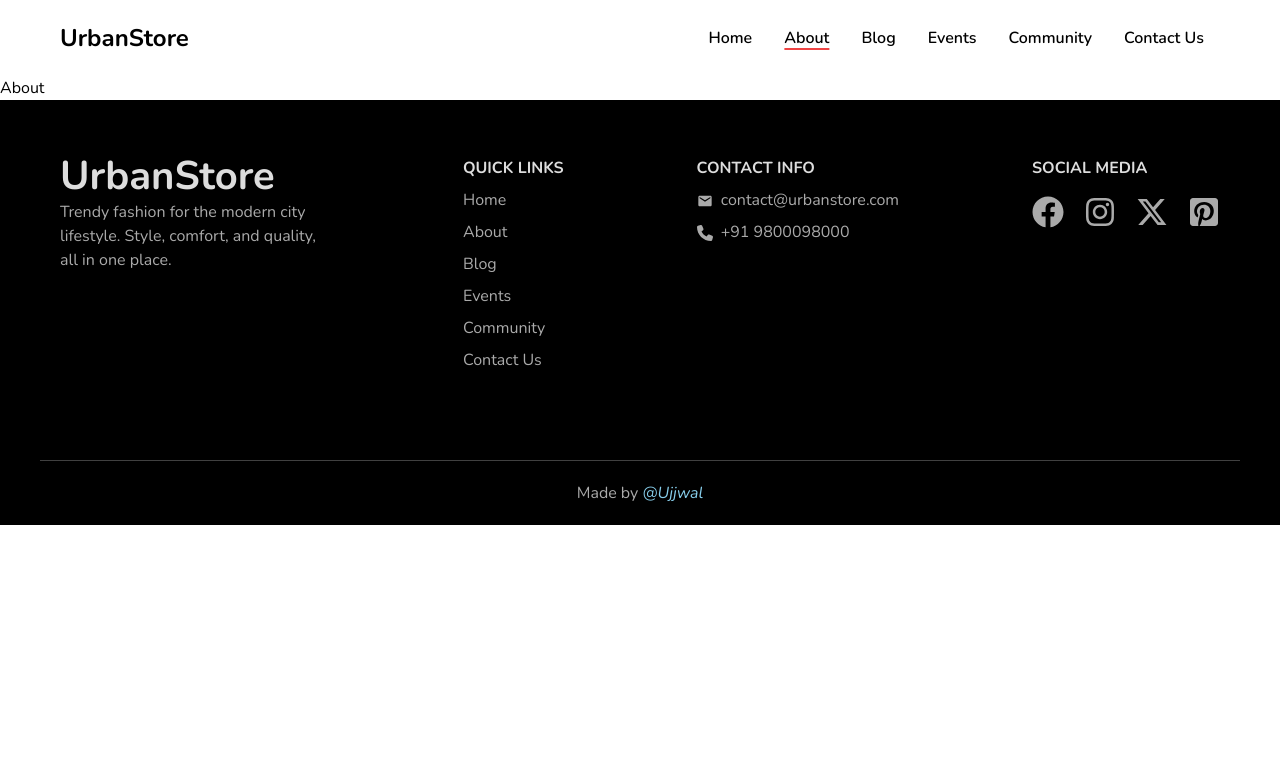
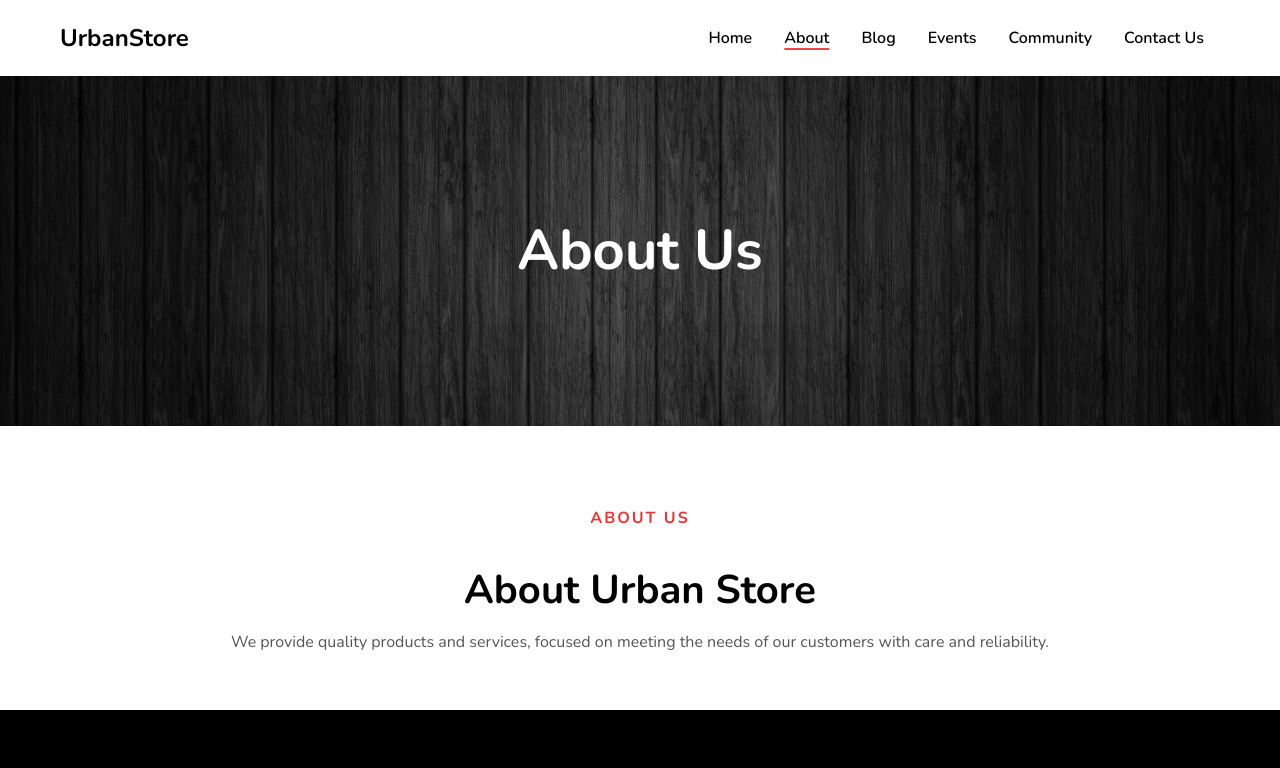
Before and after one commit to Ujjwal-Paul/Urban-Store, a React (Vite) app: page /about in a window 1280 px wide. Shown: the top 768 px of the page. Built offline with nearby package versions, Linux system fonts and the light colour scheme.

Commit message:
Working on About Page

```diff
--- a/src/About.jsx
+++ b/src/About.jsx
@@ -4,7 +4,17 @@
 export default function About() {
     return (
         <div className="">
-            About
+            <div className="relative h-[350px] w-full">
+                <p className="absolute m-auto inset-0 flex items-center justify-center text-[#fff] text-[3.5rem] text-center font-[700]">About Us</p>
+                <img className="h-full w-full object-cover" src="/cover.jpg" alt="community" loading="lazy" />
+            </div>
+
+            <div className="px-5 pt-20 pb-14 text-center">
+                <p className="uppercase text-[#E53637] font-[700] tracking-[2px] mb-10">About Us</p>
+                <p className="font-[700] text-[2.5rem] leading-[2.5rem] mb-5">About Urban Store</p>
+                <p className="text-[#555]">We provide quality products and services, focused on meeting the needs of our customers with care and reliability.</p>
+            </div>
+
         </div>
     );
 }
--- a/src/Blog.jsx
+++ b/src/Blog.jsx
@@ -1,6 +1,4 @@
 import { FaRegCalendarCheck } from "react-icons/fa6";
-
-
 
 export default function Blog() {
     return (
@@ -26,6 +24,7 @@ export default function Blog() {
                             <p className="relative cursor-pointer w-fit uppercase text-[0.9rem] font-[600] tracking-[2px] after:content-[''] after:absolute after:bottom-0 after:left-0 after:h-[2px] after:bg-[#000] after:w-full hover:after:w-1/3 hover:after:bg-[red] after:transition-w after:duration-300">Read More</p>
                         </div>
                     </div>
+
                     <div className="w-full sm:w-[300px] lg:flex-1 px-2 mb-12">
                         <img className="h-[300px] w-full object-cover object-top" src="/navratri.jpg" alt="dress" loading="lazy" />
                         <div className="relative bg-[#fff] m-auto w-[80%] mt-[-25px] p-5 z-10">
@@ -34,6 +33,7 @@ export default function Blog() {
                             <p className="relative cursor-pointer w-fit uppercase text-[0.9rem] font-[600] tracking-[2px] after:content-[''] after:absolute after:bottom-0 after:left-0 after:h-[2px] after:bg-[#000] after:w-full hover:after:w-1/3 hover:after:bg-[red] after:transition-w after:duration-300">Read More</p>
                         </div>
                     </div>
+
                     <div className="w-full sm:w-[300px] lg:flex-1 px-2">
                         <img className="h-[300px] w-full object-cover object-top" src="/halloween.jpg" alt="dress" loading="lazy" />
                         <div className="relative bg-[#fff] m-auto w-[80%] mt-[-25px] p-5 z-10">
@@ -44,7 +44,6 @@ export default function Blog() {
                     </div>
                 </div>
             </div>
-
         </div>
     );
 }
```
